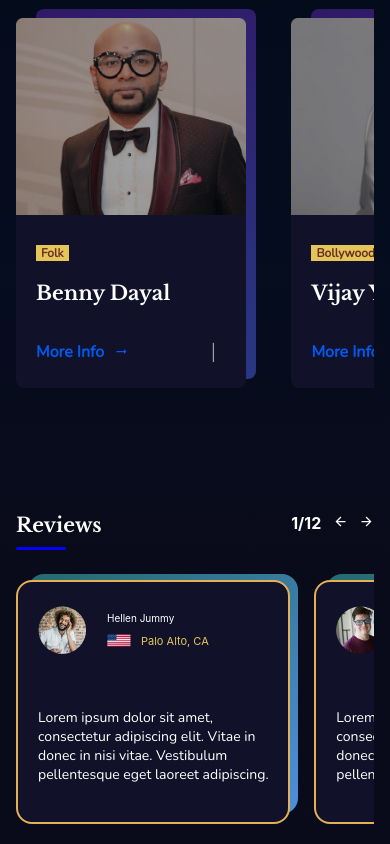
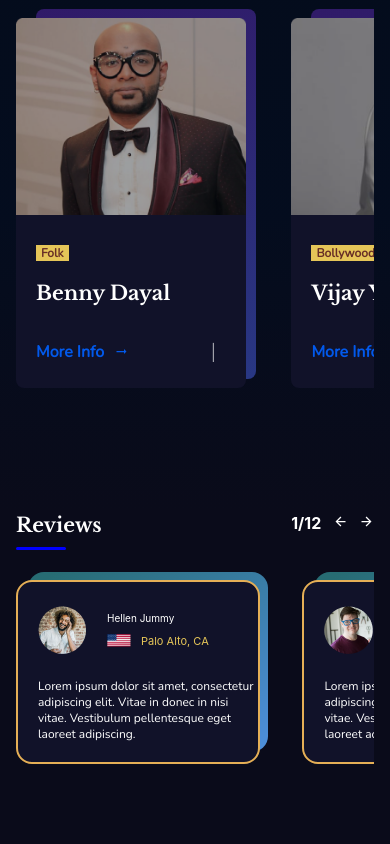
Before and after one commit to usaif1/homejam, a React (Create React App) app: page / in a window 390 px wide. Shown: the part 955-1799 px from the top of the page. After the commit the page ends 1739 px from the top, so only its background shows below. Built offline with nearby package versions, Linux system fonts and the light colour scheme; some icons are missing.

Commit message:
adjusted for smaller screens

```diff
--- a/src/components/common/styles.js
+++ b/src/components/common/styles.js
@@ -23,7 +23,7 @@ export const useStyles = makeStyles((theme, style) => ({
     height: (style) => style.shadow.height,
   },
 
-  [theme.breakpoints.down("sm")]: {
+  [theme.breakpoints.down("xs")]: {
     card: {
       width: (style) => `${style.mobile.width}rem`,
       height: (style) => style.mobile.height,
--- a/src/components/home/Reviews.js
+++ b/src/components/home/Reviews.js
@@ -69,13 +69,13 @@ const Reviews = () => {
               height: "25rem",
             },
             mobile: {
-              width: 25,
-              height: "24rem",
-              top: "-21rem",
+              width: 22,
+              height: "18rem",
+              top: "-17rem",
               left: "-1rem",
               shadow: {
-                width: 28,
-                height: "24rem",
+                width: 25,
+                height: "18rem",
               },
             },
           }}
@@ -134,7 +134,7 @@ const Reviews = () => {
       <div className={classes.reviewsContainer}>
         <Swiper
           style={{ paddingTop: "1rem" }}
-          slidesPerView={window.innerWidth > 600 ? 3 : 1.2}
+          slidesPerView={window.innerWidth > 600 ? 3 : 1.25}
         >
           {reviews.map((review) => {
             return (
--- a/src/components/home/styles.js
+++ b/src/components/home/styles.js
@@ -234,7 +234,7 @@ export const useStyles = makeStyles((theme) => ({
   },
 
   /*Media Queries*/
-  [theme.breakpoints.down("sm")]: {
+  [theme.breakpoints.down("xs")]: {
     /*navbar*/
     navLogoContainer: {
       width: "25%",
@@ -265,7 +265,8 @@ export const useStyles = makeStyles((theme) => ({
       fontSize: "2rem",
     },
     reviewText: {
-      fontSize: "1.4rem",
+      fontSize: "1.2rem",
+      margin: "2rem 0 0 0",
     },
   },
 }));
--- a/src/pages/styles.js
+++ b/src/pages/styles.js
@@ -19,7 +19,7 @@ export const useStyles = makeStyles((theme) => ({
     maxWidth: "85%",
   },
 
-  [theme.breakpoints.down("sm")]: {
+  [theme.breakpoints.down("xs")]: {
     homeWrapper: {
       backgroundSize: "initial",
     },
```
